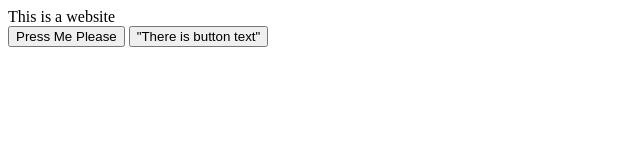
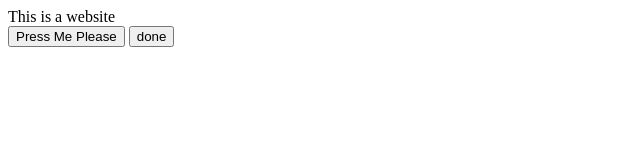
Before and after one commit to MykiellDeovennPagayonan/sample-repo, a plain HTML site: page index.html in a window 1280 px wide. Shown: the whole page, without its empty margins (0-640 px from the left). Drawn offline with Linux system fonts and the light colour scheme.

Commit message:
this is jose your button name change is complete

```diff
--- a/index.html
+++ b/index.html
@@ -13,7 +13,7 @@
     Press Me Please
   </button>
   <button>
-    "There is button text"
+    done
   </button>
 </body>
 </html>
```
